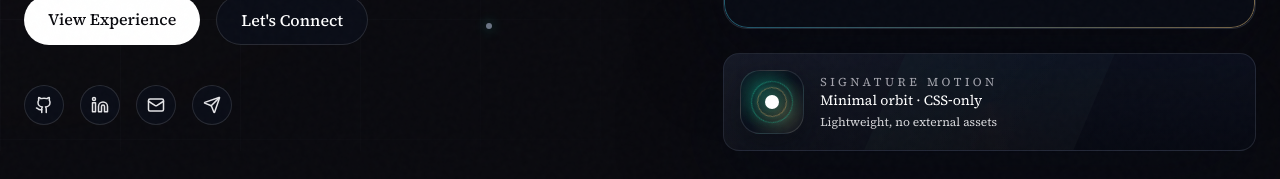
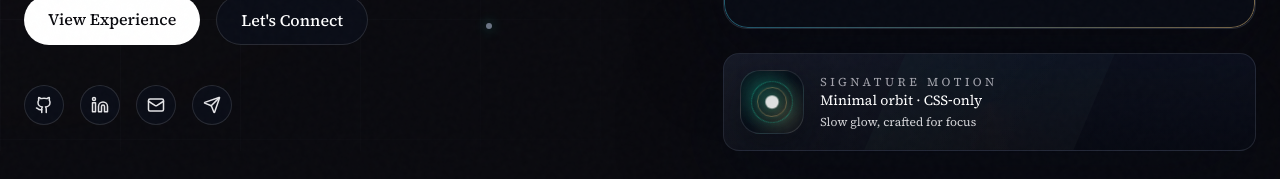
Before and after one commit to kenrickles/kenrick-portfolio, a Next.js app: page / in a window 1280 px wide. Shown: the part 621-800 px from the top of the page. Built offline with nearby package versions, Linux system fonts and the light colour scheme.

Commit message:
Refine signature motion styling

```diff
--- a/src/app/globals.css
+++ b/src/app/globals.css
@@ -390,29 +390,35 @@ section {
   width: 64px;
   height: 64px;
   border-radius: 20px;
-  background: radial-gradient(circle at 30% 30%, rgba(35, 213, 171, 0.2), transparent 60%),
-    radial-gradient(circle at 70% 70%, rgba(242, 197, 124, 0.2), transparent 60%),
-    rgba(8, 12, 20, 0.8);
-  border: 1px solid rgba(148, 163, 184, 0.2);
-  box-shadow: inset 0 0 20px rgba(15, 23, 42, 0.6), 0 12px 30px rgba(5, 8, 18, 0.45);
+  background: radial-gradient(circle at 30% 30%, rgba(35, 213, 171, 0.18), transparent 60%),
+    radial-gradient(circle at 70% 70%, rgba(242, 197, 124, 0.18), transparent 60%),
+    rgba(8, 12, 20, 0.85);
+  border: 1px solid rgba(148, 163, 184, 0.18);
+  box-shadow: inset 0 0 24px rgba(10, 18, 30, 0.65), 0 14px 36px rgba(5, 8, 18, 0.45);
   display: grid;
   place-items: center;
   overflow: hidden;
+  transition: transform 0.4s ease, box-shadow 0.4s ease;
+}
+
+.signature-orb:hover {
+  transform: translateY(-2px) scale(1.02);
+  box-shadow: inset 0 0 28px rgba(10, 18, 30, 0.65), 0 18px 42px rgba(5, 8, 18, 0.55);
 }
 
 .signature-ring {
   position: absolute;
   inset: 10px;
   border-radius: 999px;
-  border: 1px solid rgba(35, 213, 171, 0.4);
-  box-shadow: 0 0 18px rgba(35, 213, 171, 0.2);
-  animation: signature-orbit 6s linear infinite;
+  border: 1px solid rgba(35, 213, 171, 0.35);
+  box-shadow: 0 0 18px rgba(35, 213, 171, 0.18);
+  animation: signature-orbit 8s linear infinite;
 }
 
 .signature-ring--slow {
   inset: 16px;
-  border-color: rgba(242, 197, 124, 0.4);
-  animation-duration: 10s;
+  border-color: rgba(242, 197, 124, 0.35);
+  animation-duration: 14s;
   animation-direction: reverse;
 }
 
@@ -421,7 +427,8 @@ section {
   height: 14px;
   border-radius: 999px;
   background: #ffffff;
-  box-shadow: 0 0 18px rgba(35, 213, 171, 0.6);
+  box-shadow: 0 0 16px rgba(35, 213, 171, 0.55);
+  animation: signature-pulse 3.6s ease-in-out infinite;
 }
 
 @keyframes aurora {
@@ -457,6 +464,17 @@ section {
   }
 }
 
+@keyframes signature-pulse {
+  0%, 100% {
+    transform: scale(0.95);
+    opacity: 0.85;
+  }
+  50% {
+    transform: scale(1.05);
+    opacity: 1;
+  }
+}
+
 :focus-visible {
   outline: 2px solid rgba(35, 213, 171, 0.55);
   outline-offset: 3px;
--- a/src/components/SignatureMotion.tsx
+++ b/src/components/SignatureMotion.tsx
@@ -11,7 +11,7 @@ export default function SignatureMotion() {
       <div>
         <p className="text-xs uppercase tracking-[0.3em] text-dark-400">Signature motion</p>
         <p className="text-sm text-white">Minimal orbit · CSS‑only</p>
-        <p className="text-xs text-dark-300 mt-1">Lightweight, no external assets</p>
+        <p className="text-xs text-dark-300 mt-1">Slow glow, crafted for focus</p>
       </div>
     </div>
   );
```
